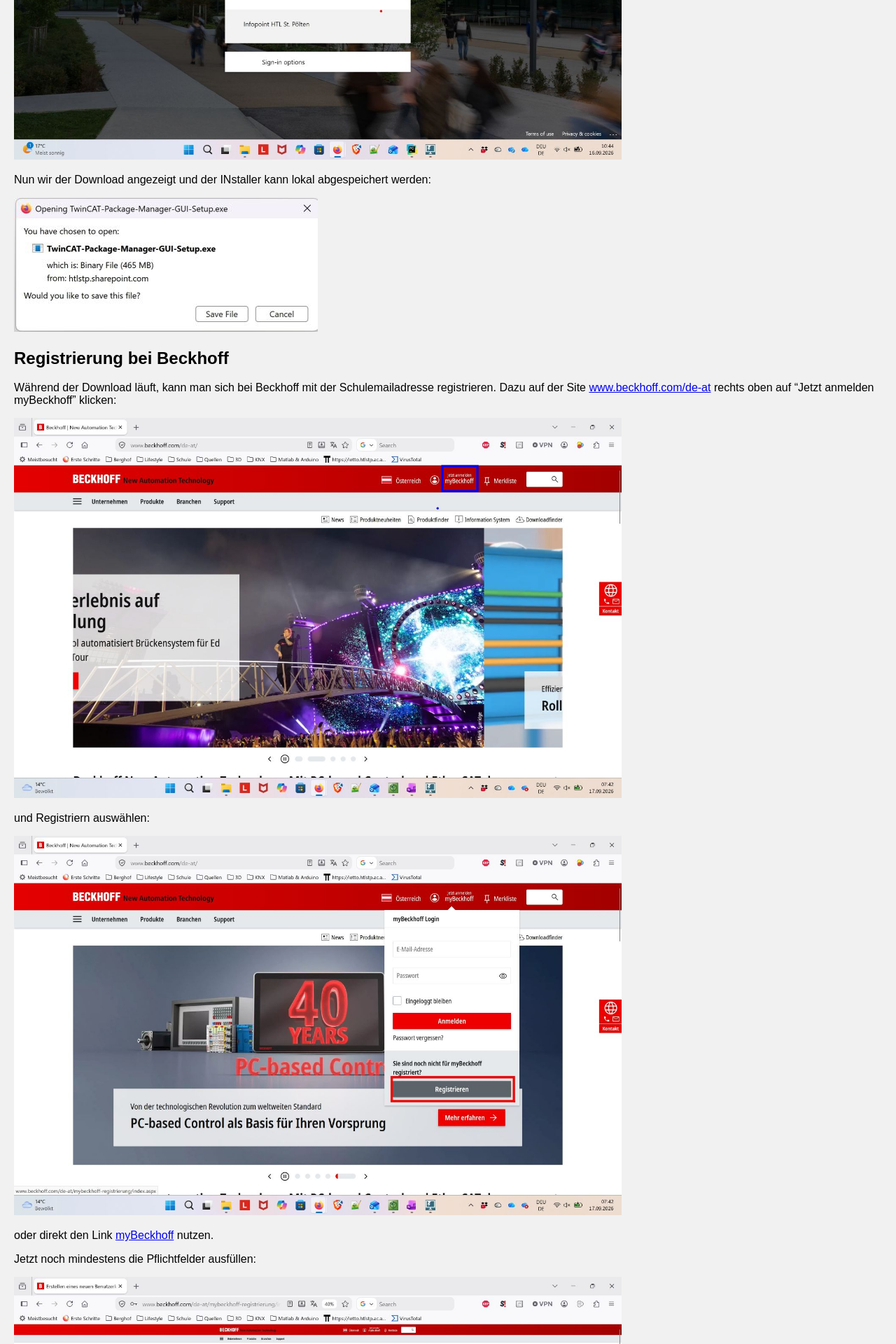
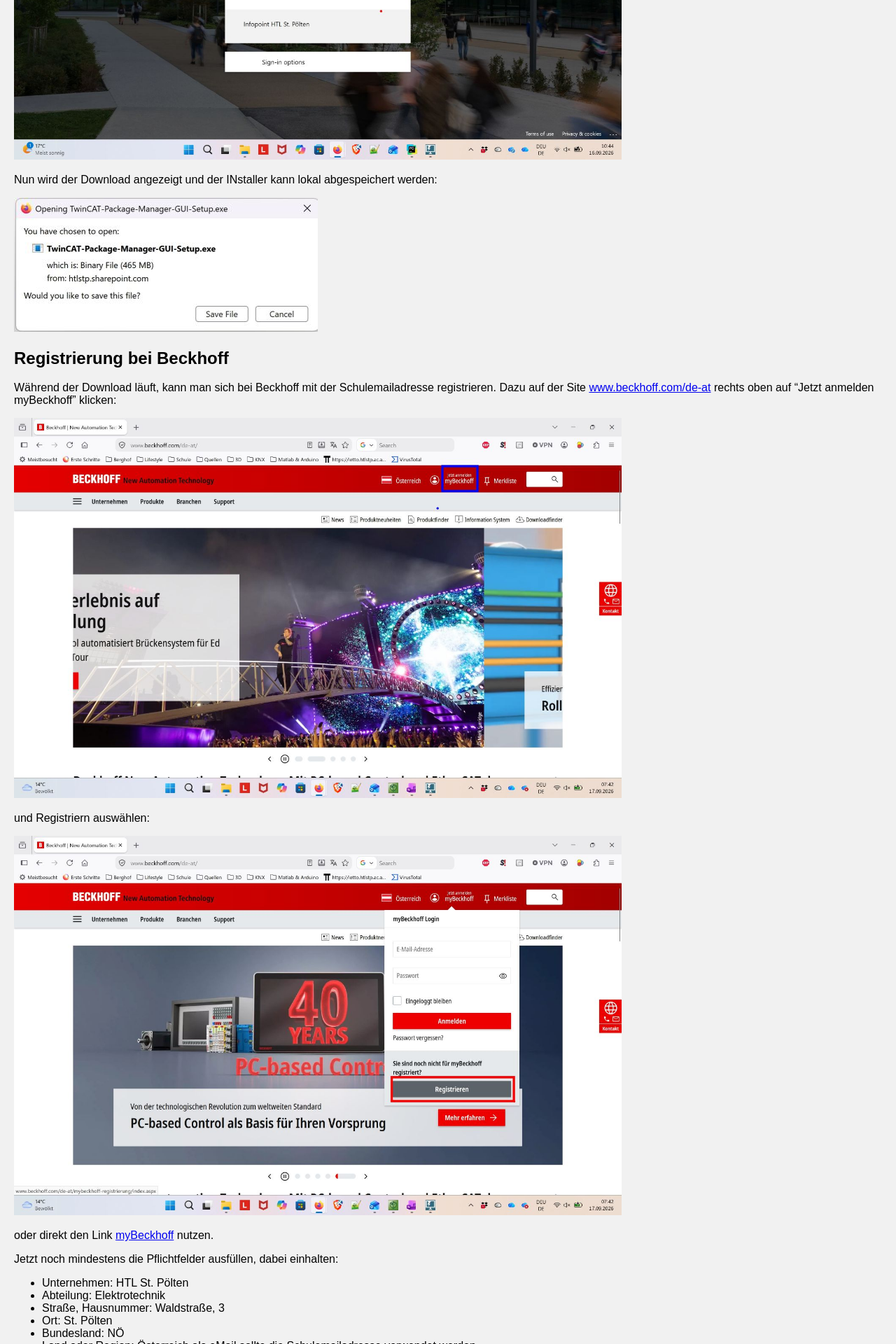
Before and after one commit to htl-stp-et/ET-Info, a Jekyll site: the page built from docs/Beckhoff/Installation/index.md, in a window 1280 px wide. Shown: the part 1363-3283 px from the top of the page at 70% size. Built offline with Jekyll 4.4.1, drawn with Linux system fonts in a browser that asks for light colours; our own code applies the rules of GitHub Pages for plain Markdown files; some of the changed text lies outside the part shown.

Commit message:
Packagelist für Stdinsatllation lt. Beckhoff eingefügt

```diff
--- a/docs/Beckhoff/Installation/index.md
+++ b/docs/Beckhoff/Installation/index.md
@@ -17,7 +17,7 @@ Dabei wird (wenn nicht bereits im Browser ein Office-Login aktiv ist) zum Login
 
 <img src="TwinCAT_install_002.jpg" alt="HTLSTP Sharepoint login">
 
-Nun wir der Download angezeigt und der INstaller kann lokal abgespeichert werden:
+Nun wird der Download angezeigt und der INstaller kann lokal abgespeichert werden:
 
 <img src="TwinCAT_install_004.jpg" alt="Installer abspeichern">
 
@@ -33,7 +33,14 @@ und Registriern auswählen:
 
 oder direkt den Link [myBeckhoff](https://www.beckhoff.com/de-at/mybeckhoff-registrierung/index.aspx) nutzen.
 
-Jetzt noch mindestens die Pflichtfelder ausfüllen:
+Jetzt noch mindestens die Pflichtfelder ausfüllen, dabei einhalten:
+* Unternehmen: HTL St. Pölten
+* Abteilung: Elektrotechnik
+* Straße, Hausnummer: Waldstraße, 3
+* Ort: St. Pölten
+* Bundesland: NÖ
+* Land oder Region: Österreich
+als eMail sollte die Schulemailadresse verwendet werden.
 
 <img src="TwinCAT_install_013.jpg" alt="Beckhoff Registrierung">
 
@@ -89,6 +96,18 @@ Als Entwicklungsumgebung nutzen wir in der Schule die Standardumgebeung 4026.26.
 <img src="TwinCAT_install_020.jpg" alt="Beckhoff Packagemanger TwinCAT Standard">
 
 Nach der Hinweismeldung "Workload selected",
+Nun oder auch später, können auf diesem Weg noch weitere Packages zur Installation hinzugefügt werden.
+Lt. Beckhoff sollten auf jeden Fall folgende Pakete installiert werden:
+- TwinCAT Remote Manager – Engineering
+- TwinCAT XAE Shell 64 bit – Engineering
+- TC1000 TwinCAT ADS – Runtime
+- TC170x TwinCAT 3 Usermode Runtime – Runtime
+- TE1300 TwinCAT 3 Scope View Professional - Engineering
+- TF1800 TwinCAT 3 PLC Hmi – Runtime
+- TF1810 TwinCAT 3 PLC Hmi Web – Runtime
+Für die Anbindung an FactoryIO sind folgende Packages notwendig:
+- TF6100 TwinCAT 3 OPC UA Server – Engineering und Runtime
+- TF6100 TwinCAT 3 OPC UA Configurator – Engineerin
 
 <img src="TwinCAT_install_021.jpg" alt="Beckhoff Packagemanger TwinCAT Standard ausgewählt">
 
```
